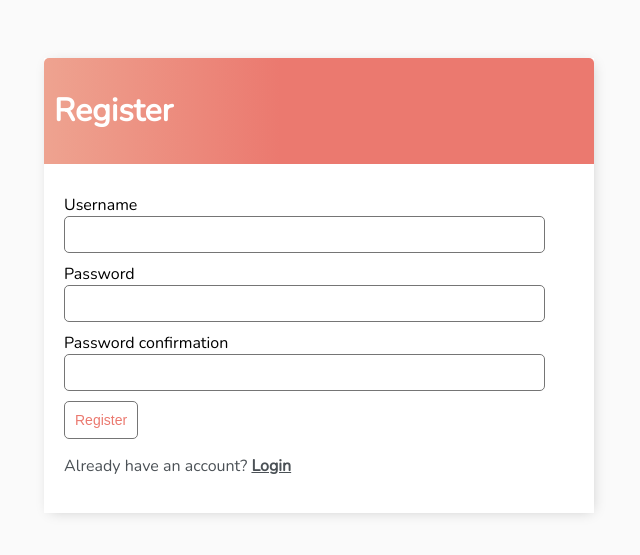
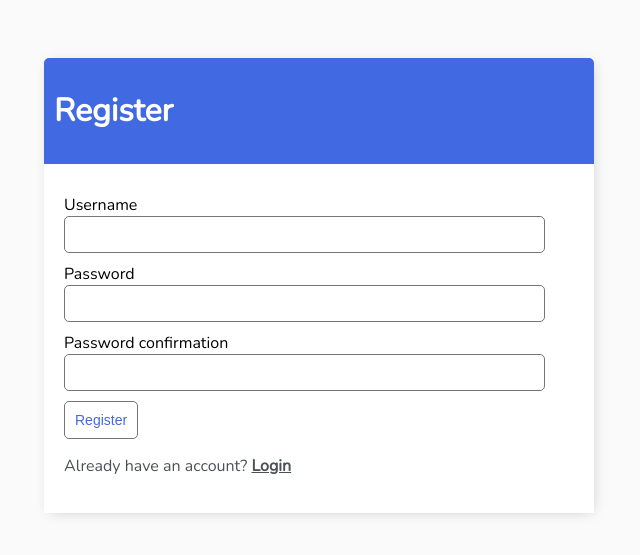
Before and after one commit to rabhi1611/to-do-app, a Django app: page /register/ in a window 1280 px wide. Shown: the top 555 px of the page, without its empty margins (321-961 px from the left). Run offline with Django 3.2, Linux system fonts and the light colour scheme.

Commit message:
changed things which i didn't liked

```diff
--- a/base/templates/base/main.html
+++ b/base/templates/base/main.html
@@ -57,7 +57,7 @@
             color: #fff;
             padding: 10px;
             border-radius: 5px 5px 0 0;
-            background: linear-gradient(90deg, #EEA390 0%, #EB796F 43%, #EB796F 100%);
+            background: linear-gradient(90deg, #4169E1 0%, 	#4169E1 43%, 	#4169E1 100%);
         }
 
         .header-bar a {
@@ -102,7 +102,7 @@
         .delete-link {
             text-decoration: none;
             font-weight: 900;
-            color: #cf4949;
+            color: 	#4169E1;
             font-size: 22px;
             line-height: 0;
             padding: 20px 0px;
@@ -141,10 +141,10 @@
 
 
         #add-link {
-            color: #EB796F;
+            color: 	#4169E1;
             text-decoration: none;
             font-size: 42px;
-            text-shadow: 1px 1px #81413b;
+            text-shadow: 1px 1px 	#4169E1;
         }
 
         #search-add-wrapper {
@@ -182,7 +182,7 @@
         .button {
             border: 1px solid #757575;
             background-color: #FFF;
-            color: #EB796F;
+            color: 	#4169E1;
             padding: 10px;
             font-size: 14px;
             border-radius: 5px;
```
Also changed, not shown: db.sqlite3.
